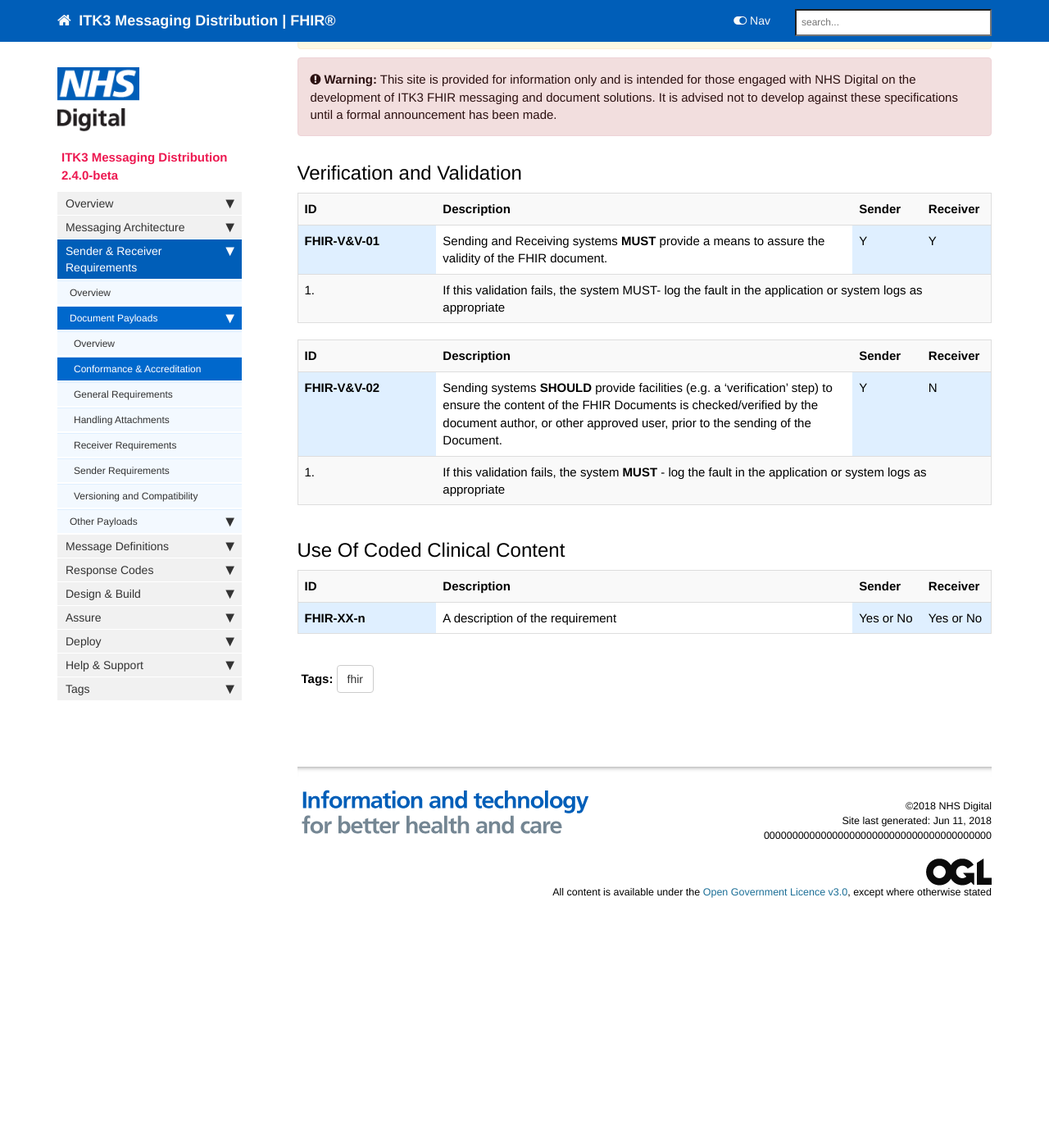
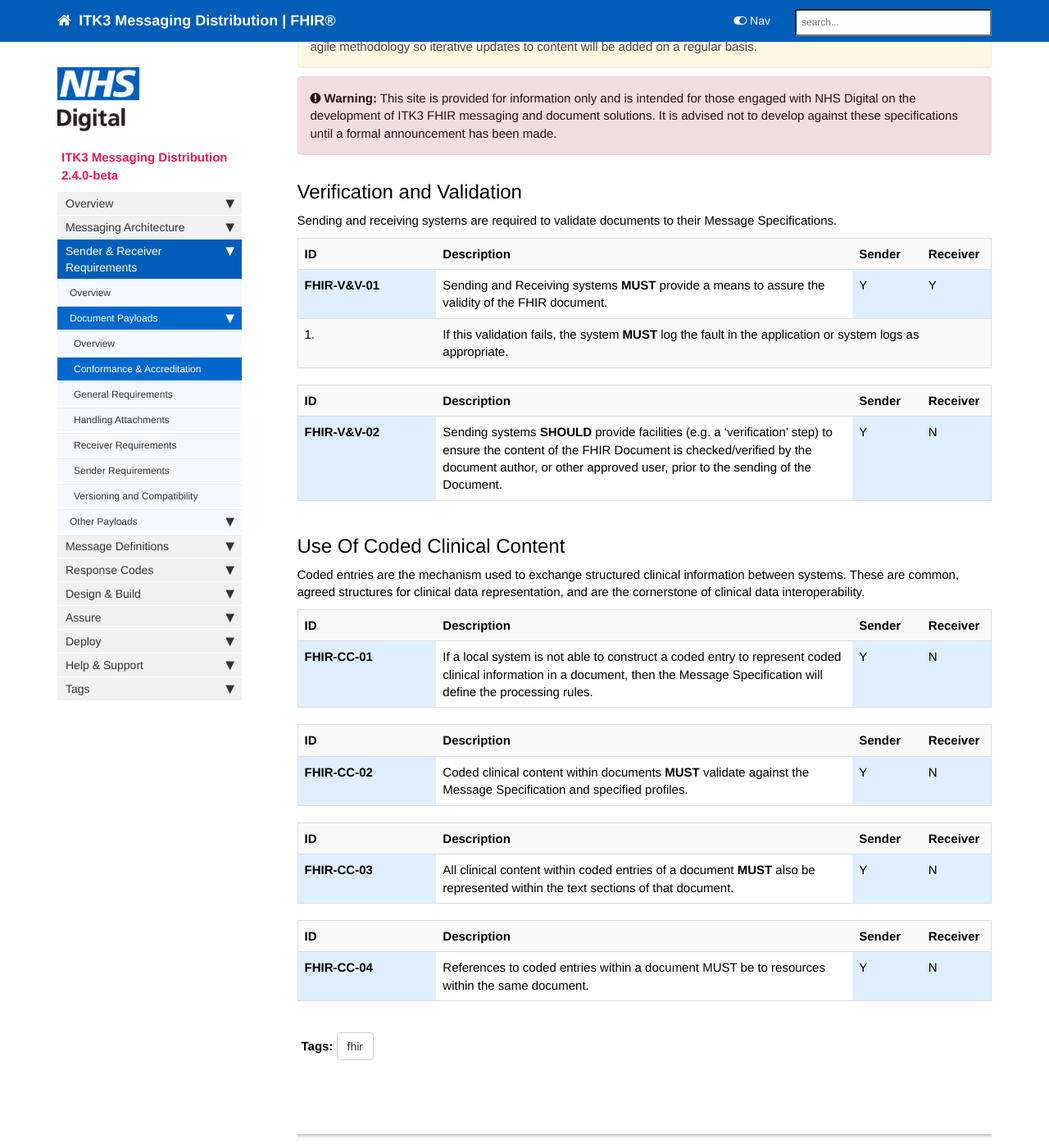
Before and after one commit to nhsconnect/ITK3-Messaging-Distribution, a Jekyll site: the page built from pages/explore/explore_con_and_acc.md, in a window 1280 px wide and 1400 px high, scrolled down 338 px. Shown: the whole window at 82% size. Built offline with Jekyll 4.4.1, drawn with Linux system fonts in a browser that asks for light colours; nearby versions of some CDN libraries; comment, search, counter and statistics services are not loaded; before the commit the page ends 1495 px from its top, so only the background shows below that; some of the changed text lies outside the part shown.

Commit message:
added sender receiver requirements

```diff
--- a/_data/sidebars/overview_sidebar.yml
+++ b/_data/sidebars/overview_sidebar.yml
@@ -82,7 +82,7 @@ entries:
           url: /explore_gen_reqs.html
           output: web
         - title: Handling Attachments
-          url: /explore_CC.html
+          url: /explore_hand_attach.html
           output: web
         - title: Receiver Requirements
           url: /explore_CC.html
--- a/pages/explore/explore_con_and_acc.md
+++ b/pages/explore/explore_con_and_acc.md
@@ -4,12 +4,14 @@ keywords: explore Reference
 tags: [explore,fhir]
 sidebar: overview_sidebar
 permalink: explore_con_and_acc.html
-summary: "Conformance and accreditation requirements"
+summary: "NHS Digital compliant sending and receiving systems will need to be accredited for processing FHIR Documents."
 ---
 
 {% include custom/search.warnbanner.html %}
 
 ## Verification and Validation ##
+
+Sending and receiving systems are required to validate documents to their Message Specifications.
 
 <table style="width:100%;max-width: 100%;">
 <tr>
@@ -26,7 +28,7 @@ summary: "Conformance and accreditation requirements"
 </tr>
 <tr>
 <td>1.</td>
-<td colspan="3">If this validation fails, the system MUST- log the fault in the application or system logs as appropriate</td>
+<td colspan="3">If this validation fails, the system <b>MUST</b> log the fault in the application or system logs as appropriate.</td>
 </tr>
 </table>
 
@@ -40,18 +42,15 @@ summary: "Conformance and accreditation requirements"
 </tr>
 <tr>
 <td bgcolor="#dfefff"><b>FHIR-V&V-02</b></td>
-<td>Sending systems <b>SHOULD</b> provide facilities (e.g. a ‘verification’ step) to ensure the content of the FHIR Documents is checked/verified by the document author, or other approved user, prior to the sending of the Document.</td>
+<td>Sending systems <b>SHOULD</b> provide facilities (e.g. a ‘verification’ step) to ensure the content of the FHIR Document is checked/verified by the document author, or other approved user, prior to the sending of the Document.</td>
 <td bgcolor="#dfefff">Y</td>
 <td bgcolor="#dfefff">N</td>
-</tr>
-<tr>
-<td>1.</td>
-<td colspan="3">If this validation fails, the system <b>MUST</b> - log the fault in the application or system logs as appropriate</td>
 </tr>
 </table>
 
 ## Use Of Coded Clinical Content ##
 
+Coded entries are the mechanism used to exchange structured clinical information between systems. These are common, agreed structures for clinical data representation, and are the cornerstone of clinical data interoperability.
 
 <table style="width:100%;max-width: 100%;">
 <tr>
@@ -61,9 +60,54 @@ summary: "Conformance and accreditation requirements"
 <th width="10%">Receiver</th>
 </tr>
 <tr>
-<td bgcolor="#dfefff"><b>FHIR-XX-n</b></td>
-<td>A description of the requirement</td>
-<td bgcolor="#dfefff">Yes or No</td>
-<td bgcolor="#dfefff">Yes or No</td>
+<td bgcolor="#dfefff"><b>FHIR-CC-01</b></td>
+<td>If a local system is not able to construct a coded entry to represent coded clinical information in a document, then the Message Specification will define the processing rules.</td>
+<td bgcolor="#dfefff">Y</td>
+<td bgcolor="#dfefff">N</td>
 </tr>
 </table>
+
+<table style="width:100%;max-width: 100%;">
+<tr>
+<th width="20%">ID</th>
+<th width="60%">Description</th>
+<th width="10%">Sender</th>
+<th width="10%">Receiver</th>
+</tr>
+<tr>
+<td bgcolor="#dfefff"><b>FHIR-CC-02</b></td>
+<td>Coded clinical content within documents <b>MUST</b> validate against the Message Specification and specified profiles.</td>
+<td bgcolor="#dfefff">Y</td>
+<td bgcolor="#dfefff">N</td>
+</tr>
+</table>
+
+<table style="width:100%;max-width: 100%;">
+<tr>
+<th width="20%">ID</th>
+<th width="60%">Description</th>
+<th width="10%">Sender</th>
+<th width="10%">Receiver</th>
+</tr>
+<tr>
+<td bgcolor="#dfefff"><b>FHIR-CC-03</b></td>
+<td>All clinical content within coded entries of a document <b>MUST</b> also be represented within the text sections of that document.</td>
+<td bgcolor="#dfefff">Y</td>
+<td bgcolor="#dfefff">N</td>
+</tr>
+</table>
+
+<table style="width:100%;max-width: 100%;">
+<tr>
+<th width="20%">ID</th>
+<th width="60%">Description</th>
+<th width="10%">Sender</th>
+<th width="10%">Receiver</th>
+</tr>
+<tr>
+<td bgcolor="#dfefff"><b>FHIR-CC-04</b></td>
+<td>References to coded entries within a document MUST be to resources within the same document.</td>
+<td bgcolor="#dfefff">Y</td>
+<td bgcolor="#dfefff">N</td>
+</tr>
+</table>
```
Also changed, not shown: pages/explore/explore_CC.md (deleted, +0 -12 lines), pages/explore/explore_hand_attach.md (added, +27 -0 lines), pages/explore/explore_rec_req.md (added, +99 -0 lines).
